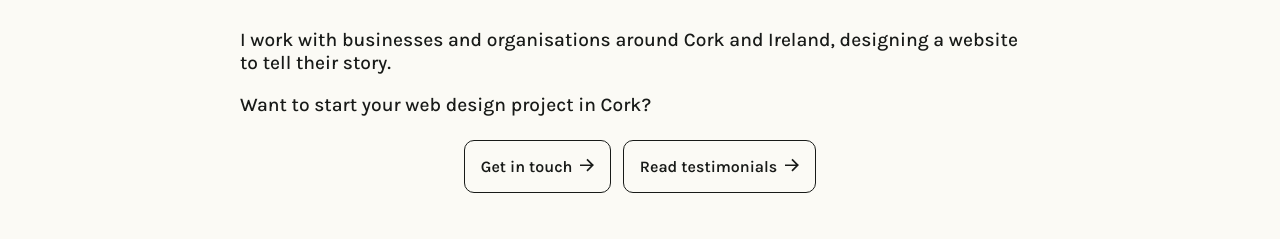
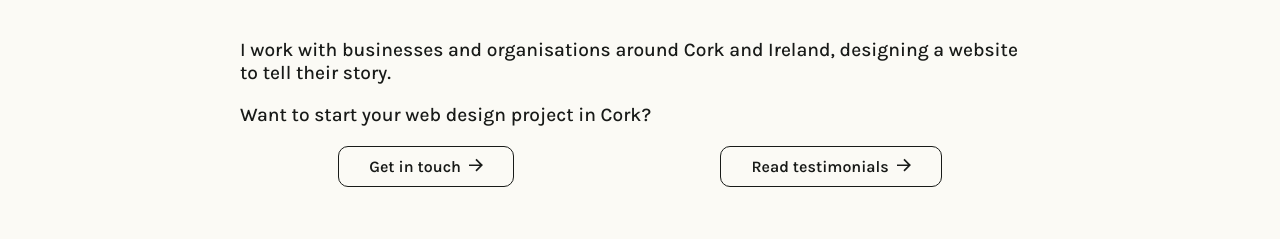
Before and after one commit to designcork/designcork, a plain HTML site: page web-design-cork.html in a window 1280 px wide. Shown: the part 290-529 px from the top of the page. Drawn offline with nearby package versions, Linux system fonts and the light colour scheme; a script that the page names is missing.

Commit message:
CSS 12June25

```diff
--- a/css/main.css
+++ b/css/main.css
@@ -463,7 +463,6 @@ nav ul li a {
     height: 100vh;
     scroll-behavior: smooth;
     transition: scroll-behaviour 20s;
-    background-color: var(--white-colour);
 }
 
 
@@ -473,7 +472,6 @@ nav ul li a {
   flex: none;
   position: relative;
   scroll-snap-stop: always;
-  background-color: var(--white-colour);
   scroll-snap-stop: always;
 }
 
@@ -501,11 +499,12 @@ a img {
 }
 
 .button-holder {
-    text-align: center;
-    cursor: pointer;
-}
-
-.button-holder .button {margin: 4px;max-width: 100vw !important; padding: 1em;}
+    box-sizing: border-box;
+     display: flex;
+    justify-content: flex-end;
+    gap: 10px;
+    flex-wrap: wrap;
+}
 
 .button-holder.home {
     display: flex;
```
